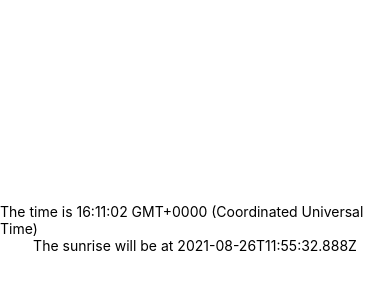
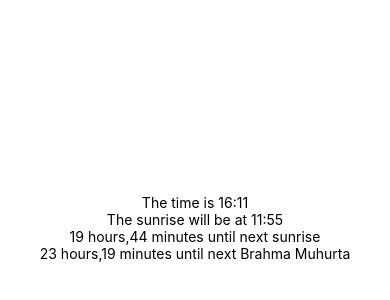
Before and after one commit to nick3point5/Brahma-Muhurta, a React Native app: screen / in a window 390 px wide. Shown: the part 194-494 px from the top of the page. Built offline with nearby package versions, Linux system fonts and the light colour scheme.

Commit message:
added more text

```diff
--- a/App.js
+++ b/App.js
@@ -64,7 +64,7 @@
 
     const sunrise = (solarNoon - ha / tau)
 
-    const sunriseDate = new Date(sunrise * millisecondsInDay + millisecondsInDay + time.date.getTime())
+    const sunriseDate = new Date((sunrise+1-time.offset / 24) * millisecondsInDay + time.date.getTime())
 
     return sunriseDate
   }
@@ -79,21 +79,24 @@
 
 export default function App() {
   const [time, setTime] = useState(new Date)
-  const [location, setLocation] = useState(null)
+  // const [location, setLocation] = useState(null)
   const lat = 29.75
   const long = -95.35
-  const sunrise = nextSunrise(lat, long).toISOString()
+  const sunrise = nextSunrise(lat, long)
+  const brahmaMuhurta = new Date(sunrise.getTime()-(1*60*60+36)*60*1000)
 
-  // setSunrise(nextSunrise())
+  let countdown = new Date(sunrise-time)
 
-  setInterval(() => {
+  setTimeout(() => {
     setTime(new Date)
-  }, 20);
+  }, 1000);
 
   return (
     <View style={styles.container}>
-      <Text>The time is {time.toTimeString()}</Text>
-      <Text>The sunrise will be at {sunrise}</Text>
+      <Text>The time is {time.toTimeString().slice(0, 5)}</Text>
+      <Text>The sunrise will be at {sunrise.toTimeString().slice(0, 5)}</Text>
+      <Text>{`${countdown.getHours()} hours,${countdown.getMinutes()} minutes`} until next sunrise</Text>
+      <Text>{`${brahmaMuhurta.getHours()} hours,${brahmaMuhurta.getMinutes()} minutes`} until next Brahma Muhurta</Text>
       <StatusBar style="auto" />
     </View>
   );
```
